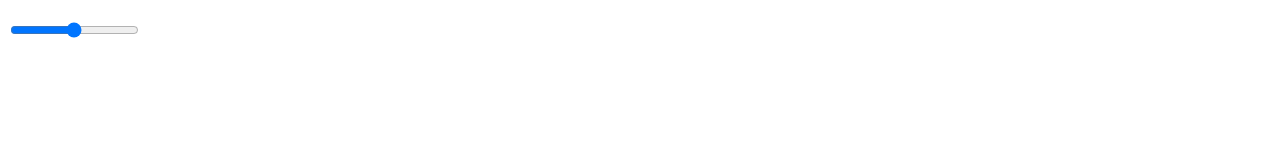
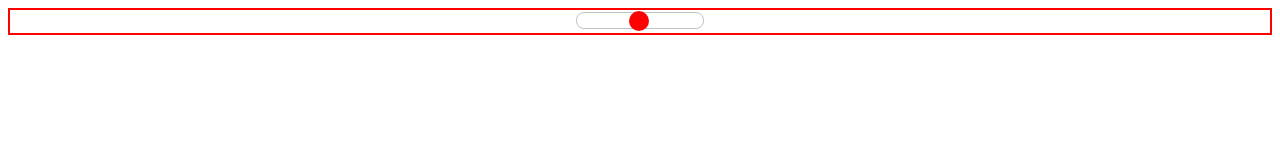
Before and after one commit to chdmark/amino-challenge, a plain HTML site: page index.html in a window 1280 px wide. Drawn offline with nearby package versions, Linux system fonts and the light colour scheme.

Commit message:
Add slider css properties

```diff
--- a/css/application.css
+++ b/css/application.css
@@ -1,29 +1,23 @@
 .group-area {
-	margin: 20px 0;
+	border: 2px solid red;
+	text-align: center;
 }
 
-.circle-button {
-	position: absolute;
-	z-index: 2;
-	width: 25px;
-	height: 25px;
-	left: 0;
-	margin-left: -14px;
-	top: -7px;
-	bottom: -34px;
-	background: red;
-	-moz-border-radius: 25px;
-	-webkit-border-radius: 25px;
-	border-radius: 25px;
+
+input[type=range] {
+	-webkit-appearance: none;
+	width: 10%;
+	border-radius: 8px;
+	height: 15px;
+	border: 1px solid #bdc3c7;
+	background-color: #fff;
 }
 
-.slider-box {
-	width: 315px;
-	height: 15px;
-	position: relative;
-	border: 1px solid #d6d6d6;
-	background: #ffffff;
-	margin-left: 90px;
-	display: block;
-	overflow: visible;
+input[type='range']::-webkit-slider-thumb {
+	-webkit-appearance: none;
+	background-color: red;
+	width: 20px;
+	height: 20px;
+	border-radius: 10px;
+	cursor: pointer;
 }
```
